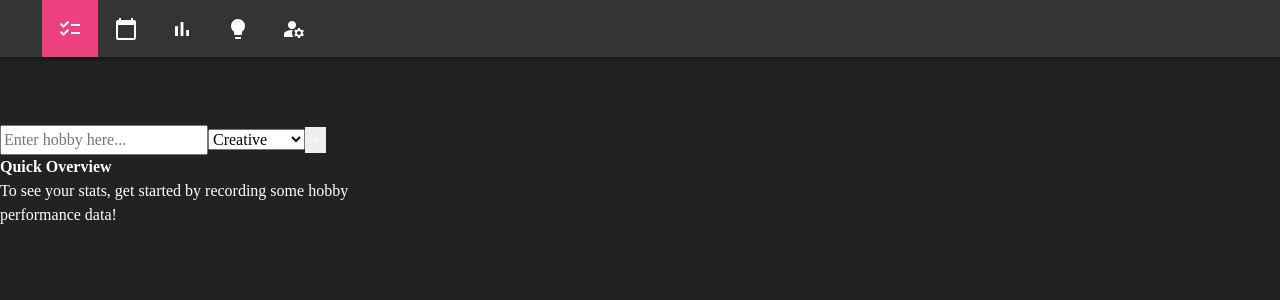
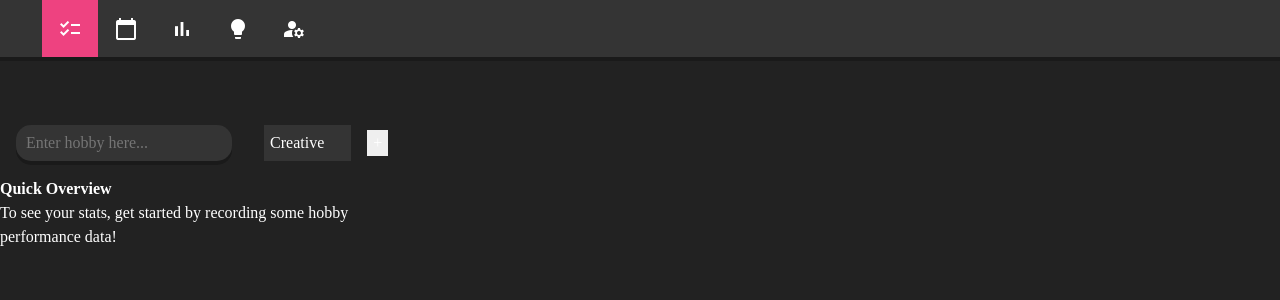
Before and after one commit to raziel-razmattaz/hobby-tracker, a Vue app: page / in a window 1280 px wide. Shown: the top 300 px of the page. Built offline with nearby package versions, Linux system fonts and the light colour scheme; a web font is replaced by a local one.

Commit message:
Styled text input field

```diff
--- a/src/components/HobbyManager.vue
+++ b/src/components/HobbyManager.vue
@@ -114,7 +114,7 @@ function getLatestDate(hobby) {
 
 <template>
   <form @submit.prevent="addHobby">
-    <input v-model="newHobby" required placeholder="Enter hobby here...">
+    <input v-model="newHobby" type="text" class="boxshadow" required placeholder="Enter hobby here...">
     <select v-model="newCategory">
       <option v-for="category in hobbies.categories" :key="category" :value="category">{{ category }}</option>
     </select>
@@ -177,4 +177,40 @@ li button {
 /* Custom Checkbox Styling */
 /*  */
 
+/* Input Field Styling */
+
+input[type=text] {
+  margin: var(--space-md);
+  margin-top: 0px;
+  padding: var(--space-xs);
+  padding-left: var(--space-sm);
+  color: var(--text-faded);
+  border: none;
+  border-radius: var(--border-radius);
+  background: var(--foreground);
+}
+
+input[type=text]:focus {
+  color: var(--text-highlight);
+  outline: none;
+  background: var(--foreground-highlight);
+}
+
+select {
+  margin: var(--space-md);
+  margin-top: 0px;
+  padding: var(--space-xs);
+  font-family: var(--body-font);
+  color: var(--text);
+  border: none;
+  background: var(--foreground);
+}
+
+select, option {
+  font-family: var(--body-font);
+  -webkit-appearance: none;
+  -moz-appearance: none;
+  appearance: none;
+}
+
 </style>
```
